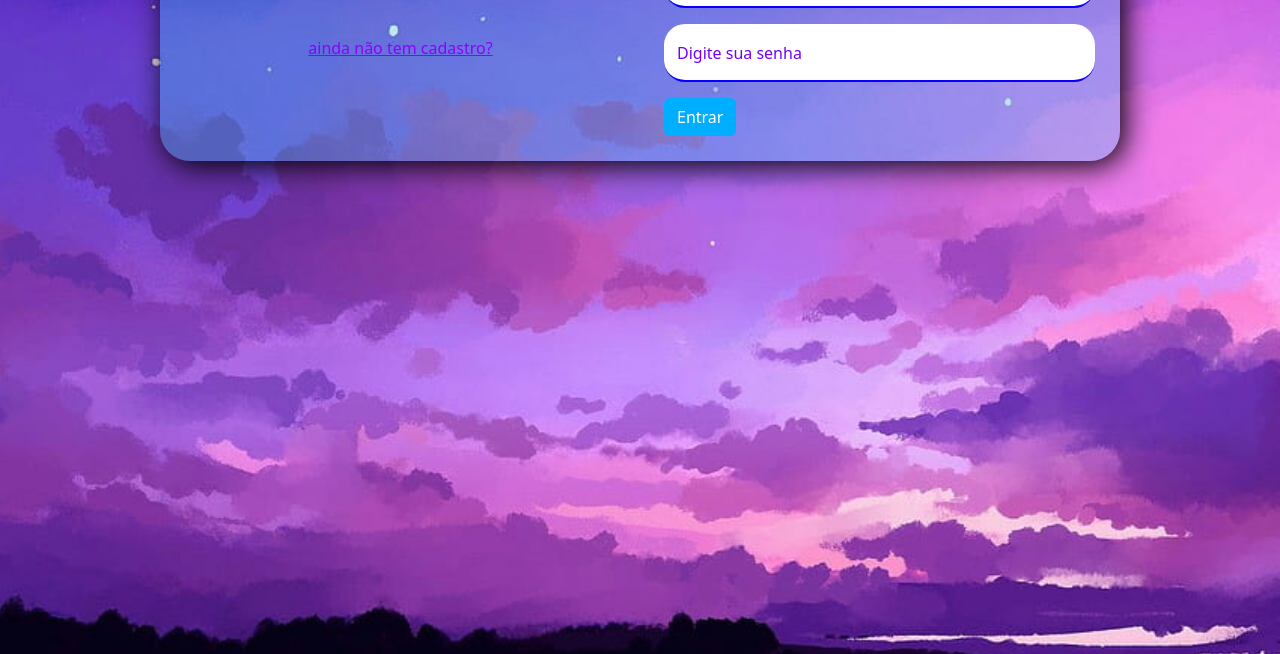
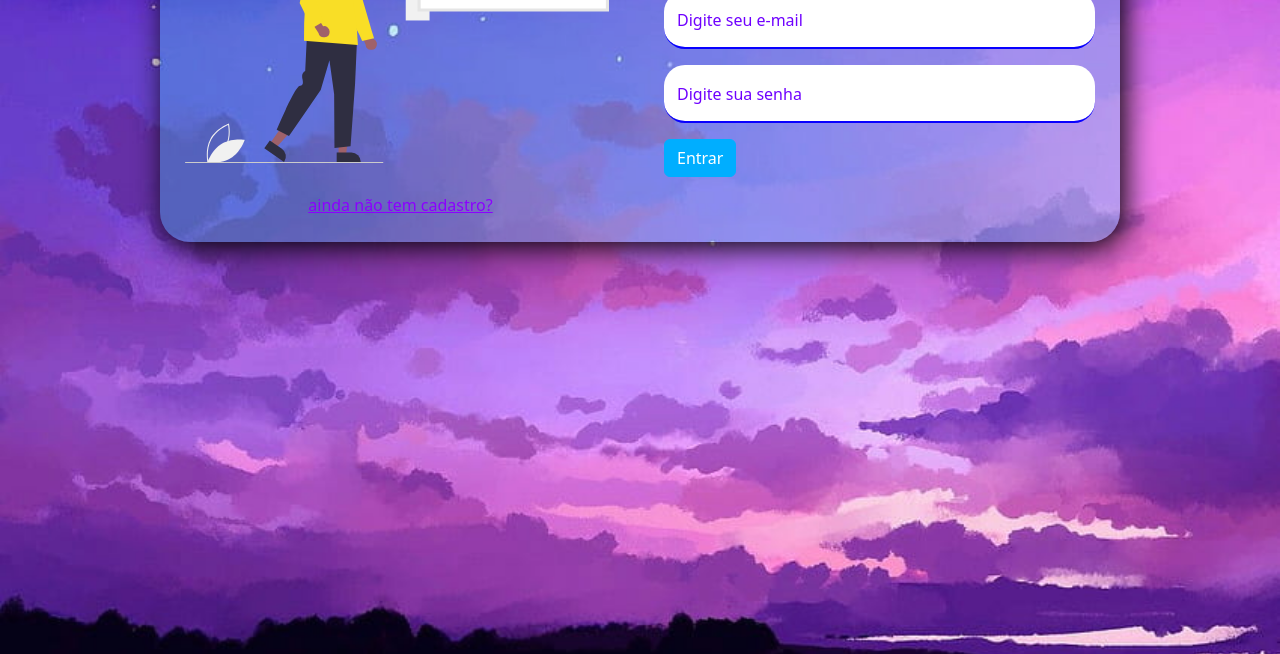
Before and after one commit to joaquimLGdS/qualquerum, a plain HTML site: page index.html in a window 1280 px wide. Shown: the part 146-800 px from the top of the page. Drawn offline with nearby package versions, Linux system fonts and the light colour scheme; files whose address does not match are found by name.

Commit message:
Update index.html

```diff
--- a/index.html
+++ b/index.html
@@ -28,7 +28,7 @@
             </div>
             <div class="col md-6">
                 <div class="col-12">
-                    <img src="img/sing in.svg" alt="Cadastro" class="img-fluid">
+                    <img src="sing in.svg" alt="Cadastro" class="img-fluid">
                 <div class="col-12" id="link-container">
                     <a href="registro.html">ainda não tem cadastro?</a>
                 </div>
```
